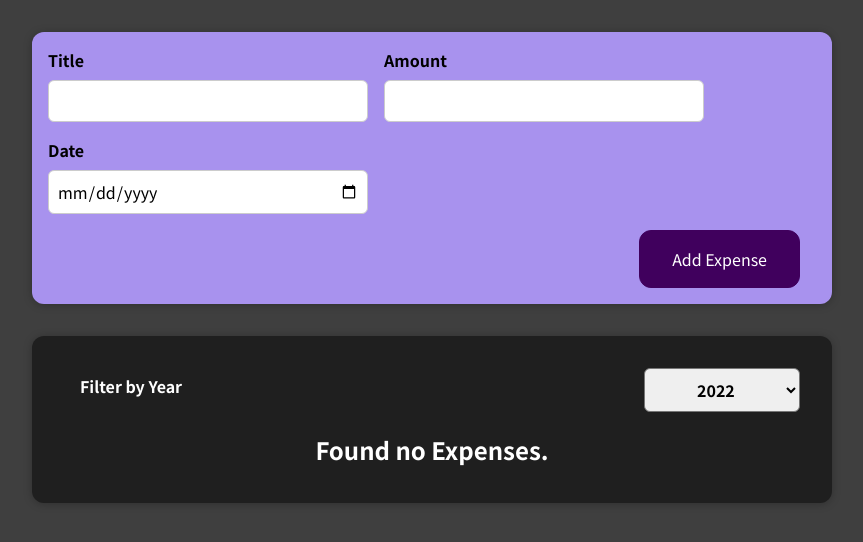
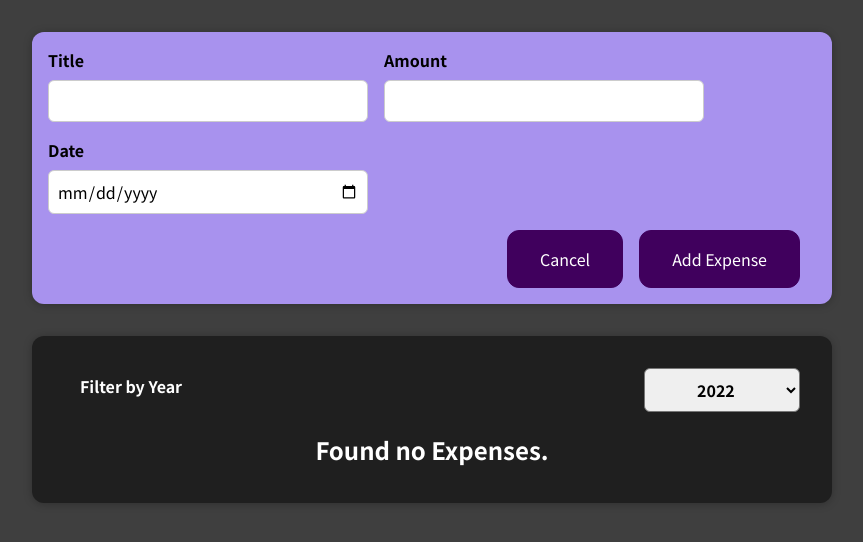
Before and after one commit to FairyCodeMother/oreilly-react-2021, a React (Create React App) app: page / in a window 1280 px wide. Both pictures are taken after a click on the button "Add New Expense". Shown: the top 542 px of the page, without its empty margins (208-1071 px from the left). Built offline with nearby package versions, Linux system fonts and the light colour scheme.

Commit message:
Cancel button and conditional rendering.

```diff
--- a/src/components/NewExpense/ExpenseForm.js
+++ b/src/components/NewExpense/ExpenseForm.js
@@ -68,6 +68,8 @@ const ExpenseForm = (props) => {
         </div>
       </div>
       <div className='new-expense__actions'>
+        {/* 9. Add a new Cancel button and set it's Listener to the onClick prop.*/}
+        <button type='button' onClick={props.onCancel}>Cancel</button>
         <button type='submit'>Add Expense</button>
       </div>
     </form>
--- a/src/components/NewExpense/NewExpense.js
+++ b/src/components/NewExpense/NewExpense.js
@@ -16,11 +16,18 @@ const NewExpense = (props) => {
             id: randomId
         };
         props.onAddExpense(expenseData);
+        // 9. Form saving also sets isEditing to false.
+        setIsEditing(false)
     };
 
-    // 3. Create Handler to toggle the button: Button = true; Form submission = false.
+    // 3. Create Handler to toggle true; used by button in NewExpense.
     const startEditingHandler = () => {
         setIsEditing(true)
+    };
+
+    // 6. Create Handler to toggle false; used by button in ExpenseForm.
+    const stopEditingHandler = () => {
+        setIsEditing(false)
     };
 
     // ExpenseForm generates the data to be displayed.
@@ -29,6 +36,7 @@ const NewExpense = (props) => {
     // 4. Pass the Handler into the onClick listener, then wrap everything
     //    in a conditional so it's only visible if isEditing is false.
     // 5. Also wrap the Expense form in the inverse condition.
+    // 7. Add the onCancel Handler to pass in the stopEditingHandler.
     return (
         <div className='new-expense'>
             {!isEditing &&
@@ -39,6 +47,7 @@ const NewExpense = (props) => {
             {isEditing &&
                 <ExpenseForm
                     onSaveExpenseData={saveExpenseDataHandler}
+                    onCancel={stopEditingHandler}
                 />
             }
         </div>
```
